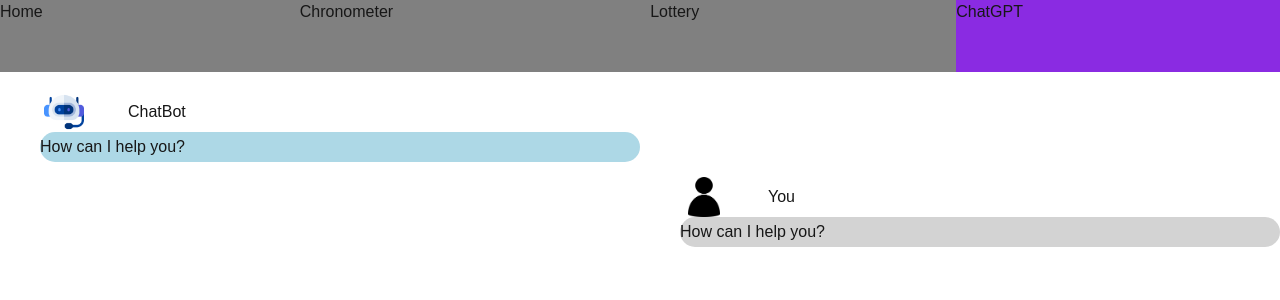
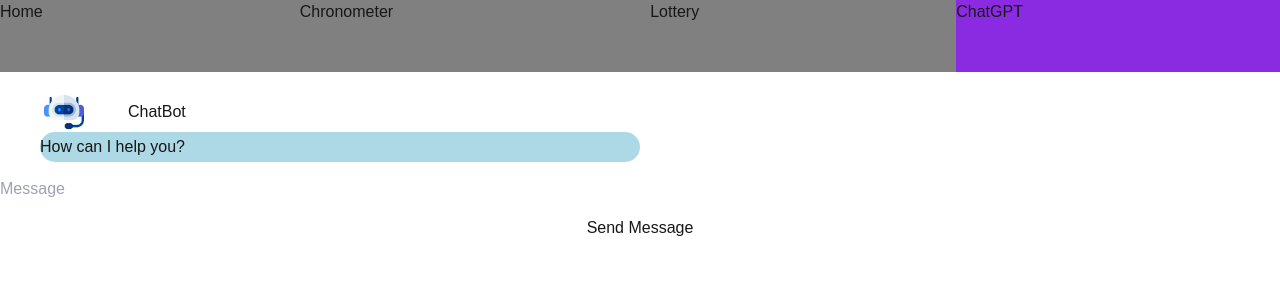
Before and after one commit to INM-Programming/next-page, a Next.js app: page /chatgpt in a window 1280 px wide. Shown: the top 300 px of the page. Built offline with nearby package versions, Linux system fonts and the light colour scheme.

Commit message:
ChatBot Incomplete 2

```diff
--- a/app/chatgpt/page.tsx
+++ b/app/chatgpt/page.tsx
@@ -1,10 +1,16 @@
+'use client'
 import Image from "next/image";
 import chatbot_icon from "../public/images/chatbot_icon.png"
 import person_icon from "../public/images/person_icon.png"
 import chatbot_styles from "./chatgpt.module.css"
+import Message_Class from "../public/classes/message_class";
+import { useState } from "react";
 
 export default function Page(){
 
+    const first_message = new Message_Class("How can I help you?","ChatBot");
+    const [chat,setMessage] = useState <Array<Message_Class>>([first_message]);
+    const [new_message,setNewMessage] = useState <Message_Class>();
     const emissor_icon_style : React.CSSProperties= {
         display: "flex",
         flexGrow: 0,
@@ -14,24 +20,41 @@ export default function Page(){
         width:"20%"
     }
 
+    function sendMessage(message:Message_Class){
+        if(message)
+            setMessage([...chat,message]);
+    }
+
+    function inputMessage(content:string){
+        setNewMessage(new Message_Class(content,"You"));
+    }
+
     return <div className = {chatbot_styles.page}>
-                <div className = {chatbot_styles.bot}>
+                {chat.map(
+                    (message,index)=>{
+                        if(message.name_emissor == "ChatBot")
+                            return <div className = {chatbot_styles.bot} key = {index}>
                                         <div className = {chatbot_styles.emissor_data}>
                                             <Image src = {chatbot_icon} style={emissor_icon_style} alt="Chatbot Icon"/>
                                             <p className = {chatbot_styles.emissor_name}>ChatBot</p>
                                         </div>
                                         <p className = {chatbot_styles.bot_message}>
-                      How can I help you?
+                                        {message.content}
                                         </p>
-                </div>
-                <div className = {chatbot_styles.you}>
+                                    </div>;
+                        else
+                            return  <div className = {chatbot_styles.you} key = {index}>
                                         <div className = {chatbot_styles.emissor_data}>
                                             <Image src = {person_icon} style={emissor_icon_style} alt="Chatbot Icon"/>
                                             <p className = {chatbot_styles.emissor_name}>You</p>
                                         </div>
                                         <p className = {chatbot_styles.you_message}>
-                      How can I help you?
+                                        {message.content}
                                         </p>
                                     </div>
+                    }
+                )}
+                <input onChange = {(e)=>inputMessage(e.target.value)} placeholder = "Message"></input>
+                <button onClick = {()=>sendMessage(new_message!)}>Send Message</button>
             </div>
 }
--- a/app/public/classes/emissor_class.tsx
+++ /dev/null
@@ -1,11 +0,0 @@
-export default class Emissor_Class {
-
-    message: string;
-    name_emissor: string;
-
-    constructor(message:string,name_emissor:string){
-        this.message = message;
-        this.name_emissor = name_emissor;
-    }
-
-}
--- /dev/null
+++ b/app/public/classes/message_class.tsx
@@ -0,0 +1,11 @@
+export default class Message_Class {
+
+    content: string;
+    name_emissor: string;
+
+    constructor(content:string,name_emissor:string){
+        this.content = content;
+        this.name_emissor = name_emissor;
+    }
+
+}
```
Lines whose indentation alone changed are shown as unchanged.
